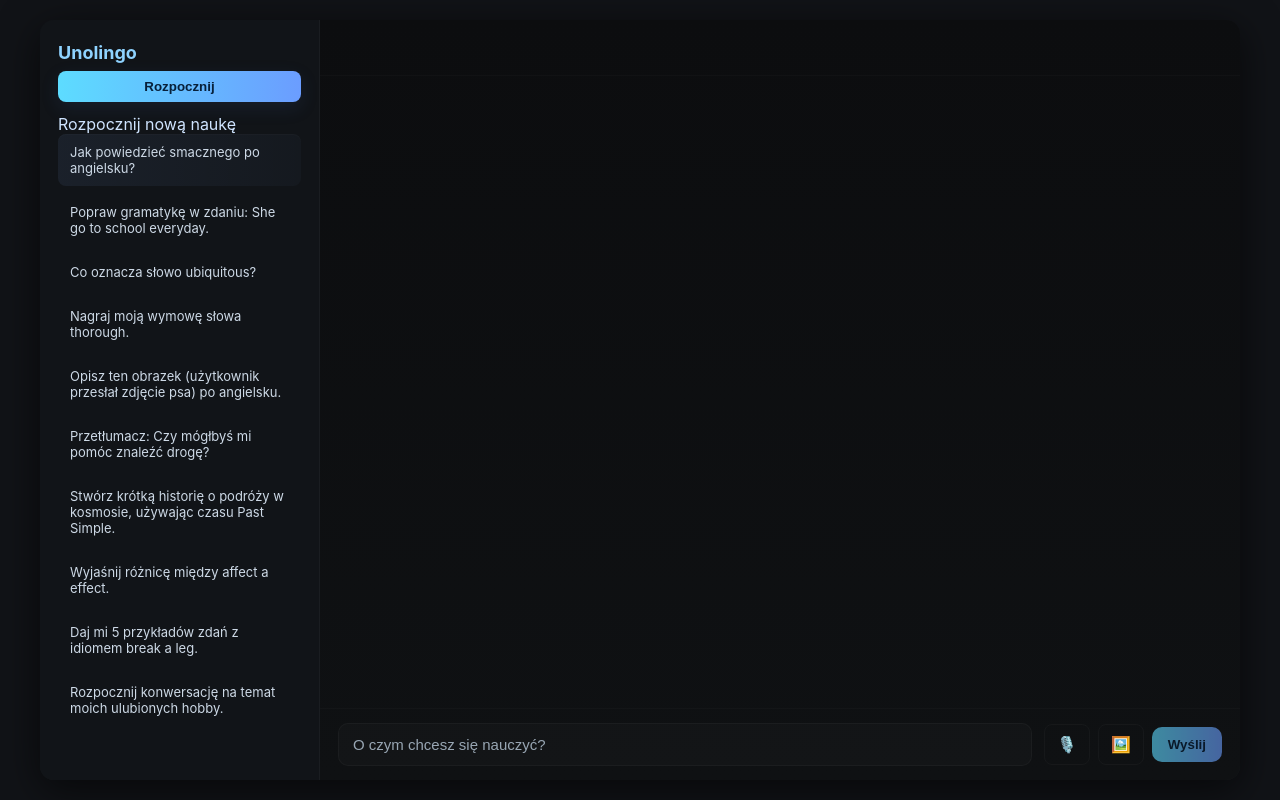
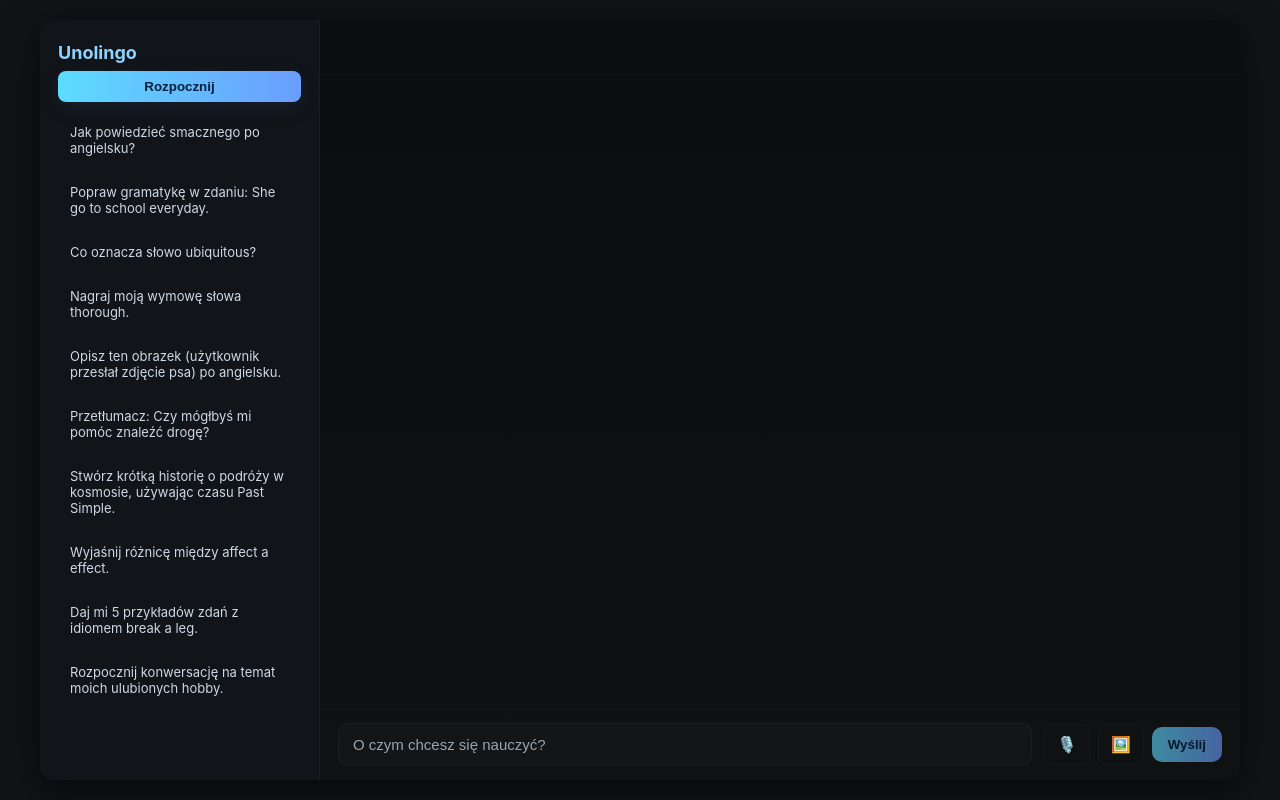
Before and after one commit to Pymek11/Unolingo, a React (Create React App) app: page / in a window 1280 px wide. Built offline with nearby package versions, Linux system fonts and the light colour scheme.

Commit message:
naprawianie funkcjonalości

```diff
--- a/src/App.js
+++ b/src/App.js
@@ -14,20 +14,24 @@ const SAMPLE_PROMPTS = [
     "Rozpocznij konwersację na temat moich ulubionych hobby."
 ];
 
-function Sidebar({ prompts, onSelect, selectedId, onStartWithSelected }) {
-    const selected = prompts.find((p) => p.id === selectedId);
+// === ZMODYFIKOWANY KOMPONENT SIDEBAR ===
+// Usunięto 'onStartWithSelected' i stary przycisk.
+// Przycisk 'start-btn' wywołuje teraz 'onNewChat'.
+function Sidebar({ prompts, onSelect, selectedId, onNewChat }) {
     return (
         <aside className="sidebar">
             <div className="sidebar-header">
                 <div className="logo">Unolingo</div>
                 <button
                     className="start-btn"
-                    onClick={() => onStartWithSelected && onStartWithSelected(selected?.title)}
+                    onClick={onNewChat} // <-- ZMIANA: Ten przycisk rozpoczyna nową rozmowę
                 >
                     Rozpocznij
                 </button>
             </div>
-            <div className="sidebar-title">Rozpocznij nową naukę</div>
+
+            {/* BIAŁY PRZYCISK "Rozpocznij nową naukę" ZOSTAŁ USUNIĘTY */}
+
             <ul className="prompts-list">
                 {prompts.map((p) => (
                     <li
@@ -120,7 +124,7 @@ function Composer({ value, onChange, onSend, onMic, onImage, isSending }) {
     );
 }
 
-// ZMIEŃ PORT, JEŚLI TRZEBA
+// Ustawiony poprawny port 8081
 const API_URL = "http://localhost:8081/api/chat";
 
 const App = () => {
@@ -145,83 +149,23 @@ const App = () => {
     });
 
     useEffect(() => {
-        if (selectedChatId === null && recentChats.length > 0) {
-            setSelectedChatId(recentChats[0].id);
-        }
-    }, [selectedChatId, recentChats]);
-
-    useEffect(() => {
         try {
             localStorage.setItem("recentChats", JSON.stringify(recentChats));
         } catch (e) {}
     }, [recentChats]);
 
-    // =================================================================
-    // ZAKTUALIZOWANA FUNKCJA (POPRAWKA IMMUTABILITY)
-    // =================================================================
-    async function sendMessageText(text) {
-        if (isSendingRef.current) return;
-        const t = (text || "").trim();
-        if (!t) return;
+    // Zakomentowany useEffect, aby nowa rozmowa była pusta
+    // useEffect(() => {
+    //   if (selectedChatId === null && recentChats.length > 0) {
+    //     setSelectedChatId(recentChats[0].id);
+    //   }
+    // }, [selectedChatId, recentChats]);
 
-        isSendingRef.current = true;
-        setIsSending(true);
 
-        const newChatId = Date.now();
-        const userMessage = { role: "user", text: t };
+    // FUNKCJA 'sendMessageText' ZOSTAŁA USUNIĘTA, GDYŻ NIE JEST JUŻ UŻYWANA
 
-        // 1. Utwórz nowy czat i dodaj wiadomość użytkownika (Immutable)
-        const newChat = { id: newChatId, title: t, messages: [userMessage] };
-        setRecentChats((prev) => [newChat, ...prev.slice(0, 9)]); // Bezpieczne dodanie
-        setSelectedChatId(newChatId);
-        setTimeout(() => setScrollTrigger((s) => s + 1), 80);
 
-        let llmMessage;
-
-        try {
-            // 2. Wywołaj API
-            const response = await fetch(API_URL, {
-                method: "POST",
-                headers: { "Content-Type": "application/json" },
-                body: JSON.stringify({
-                    message: t,
-                    sessionId: String(newChatId),
-                }),
-            });
-
-            if (!response.ok) {
-                throw new Error(`Błąd HTTP: ${response.status}`);
-            }
-
-            const llmResponseText = await response.text();
-            llmMessage = { role: "llm", text: llmResponseText };
-
-        } catch (error) {
-            console.error("Błąd podczas wysyłania wiadomości:", error);
-            llmMessage = {
-                role: "llm",
-                text: `Wystąpił błąd: ${error.message}. Upewnij się, że serwer backend działa.`,
-            };
-        }
-
-        // 3. Dodaj odpowiedź LLM (lub błąd) do stanu (Immutable)
-        setRecentChats((prev) =>
-            prev.map(chat =>
-                chat.id === newChatId
-                    ? { ...chat, messages: [...chat.messages, llmMessage] }
-                    : chat
-            )
-        );
-
-        // 4. Zakończ wysyłanie
-        isSendingRef.current = false;
-        setIsSending(false);
-        setTimeout(() => setScrollTrigger((s) => s + 1), 80);
-    }
-
-    // =================================================================
-    // ZAKTUALIZOWANA FUNKCJA (POPRAWKA IMMUTABILITY)
-    // =================================================================
+    /** Wysyła wiadomość z pola input (przycisk "Wyślij") */
     async function handleSend() {
         if (isSendingRef.current) return;
         const text = input.trim();
@@ -238,29 +182,24 @@ const App = () => {
             chatId = Date.now();
             isNewChat = true;
         }
-
         const userMessage = { role: "user", text };
 
-        // 1. Natychmiast dodaj wiadomość użytkownika do UI (Immutable)
         setRecentChats((prev) => {
             if (isNewChat) {
                 const newChat = { id: chatId, title: text.slice(0, 80), messages: [userMessage] };
                 return [newChat, ...prev.slice(0, 9)];
             }
 
-            // Znajdź czat, stwórz jego kopię z nową wiadomością i przesuń na górę
             const chatIndex = prev.findIndex(c => c.id === chatId);
-            if (chatIndex === -1) { // Fallback, gdyby czat zniknął
+            if (chatIndex === -1) {
                 const newChat = { id: chatId, title: text.slice(0, 80), messages: [userMessage] };
                 return [newChat, ...prev.slice(0, 9)];
             }
-
             const existingChat = prev[chatIndex];
             const updatedChat = {
                 ...existingChat,
                 messages: [...existingChat.messages, userMessage],
             };
-
             const otherChats = prev.filter(c => c.id !== chatId);
             return [updatedChat, ...otherChats];
         });
@@ -268,29 +207,18 @@ const App = () => {
         if (isNewChat) {
             setSelectedChatId(chatId);
         }
-
         setTimeout(() => setScrollTrigger((t) => t + 1), 60);
 
         let llmMessage;
-
         try {
-            // 2. Wywołaj API
             const response = await fetch(API_URL, {
                 method: "POST",
                 headers: { "Content-Type": "application/json" },
-                body: JSON.stringify({
-                    message: text,
-                    sessionId: String(chatId),
-                }),
+                body: JSON.stringify({ message: text, sessionId: String(chatId) }),
             });
-
-            if (!response.ok) {
-                throw new Error(`Błąd HTTP: ${response.status}`);
-            }
-
+            if (!response.ok) throw new Error(`Błąd HTTP: ${response.status}`);
             const llmResponseText = await response.text();
             llmMessage = { role: "llm", text: llmResponseText };
-
         } catch (error) {
             console.error("Błąd podczas wysyłania wiadomości:", error);
             llmMessage = {
@@ -299,7 +227,6 @@ const App = () => {
             };
         }
 
-        // 3. Dodaj odpowiedź LLM do stanu (Immutable)
         setRecentChats((prev) =>
             prev.map(chat =>
                 chat.id === chatId
@@ -308,7 +235,6 @@ const App = () => {
             )
         );
 
-        // 4. Zakończ wysyłanie
         isSendingRef.current = false;
         setIsSending(false);
         setTimeout(() => setScrollTrigger((t) => t + 1), 60);
@@ -322,19 +248,28 @@ const App = () => {
         alert("Image upload action (not implemented)");
     }
 
+    /** Czyści zaznaczenie, co resetuje czat do pustego widoku */
+    function handleNewChat() {
+        setSelectedChatId(null);
+        setInput("");
+    }
+
+    // Logika wyświetlania wiadomości
     const currentChat = recentChats.find((c) => c.id === selectedChatId);
     const currentMessages = currentChat
         ? currentChat.messages
-        : [{ role: "llm", text: "Witaj! Napisz swoją wiadomość do asystenta ai!." }];
+        : []; // Pusta tablica dla nowej rozmowy
 
     return (
         <div className="llm-ui-root">
             <div className="llm-ui-container">
+                {/* === ZMODYFIKOWANE WYWOŁANIE SIDEBAR === */}
+                {/* Usunięto 'onStartWithSelected' */}
                 <Sidebar
                     prompts={recentChats.map((c) => ({ id: c.id, title: c.title }))}
                     onSelect={setSelectedChatId}
                     selectedId={selectedChatId}
-                    onStartWithSelected={(title) => sendMessageText(title)}
+                    onNewChat={handleNewChat}
                 />
                 <main className="main-area">
                     <ChatArea messages={currentMessages} forceScrollTrigger={scrollTrigger} />
```
